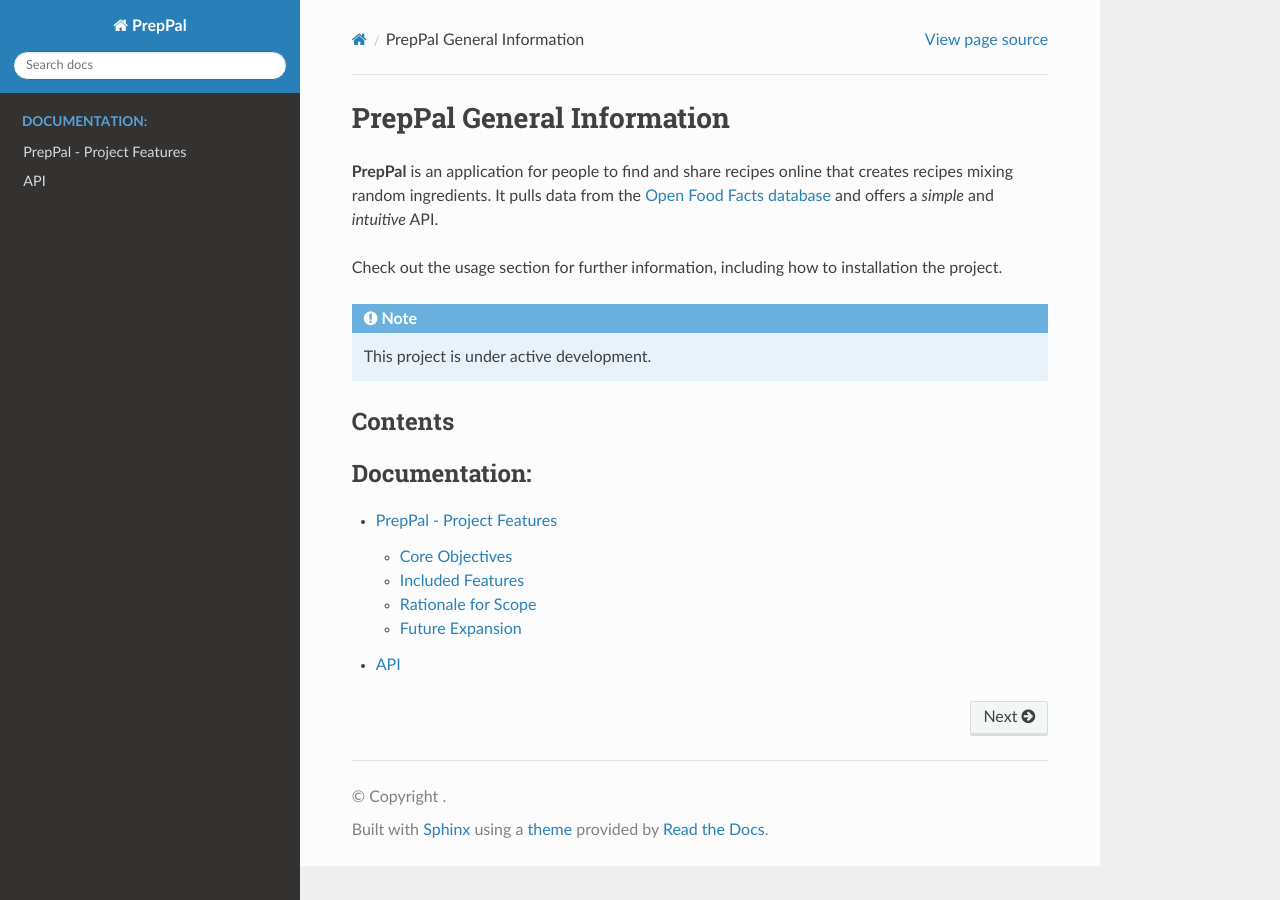
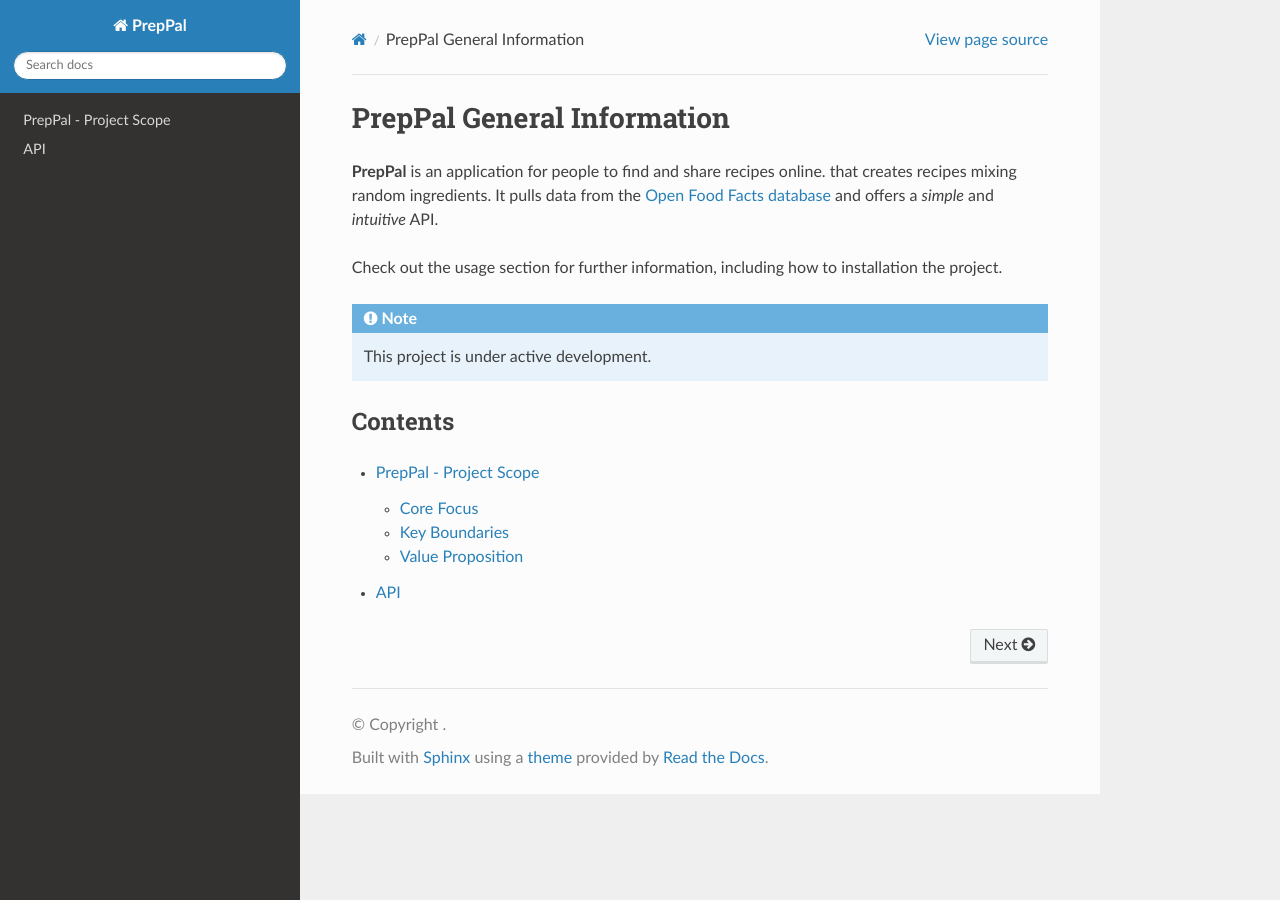
Before and after one commit to UoP-PrepPal/preppal-tutorial, a Sphinx documentation site: the page built from docs/source/index.rst, in a window 1280 px wide. Built offline with Sphinx 7.4.7 and the Read the Docs theme 3.1.0, drawn with Linux system fonts in a browser that asks for light colours; pages that are not in the unit, such as notebooks, are missing from menus.

Commit message:
Update index.rst

```diff
--- a/docs/source/index.rst
+++ b/docs/source/index.rst
@@ -1,21 +1,25 @@
 PrepPal General Information
-==========================
+===================================
 
-**PrepPal** is an application for people to find and share recipes online that creates recipes mixing random ingredients. It pulls data from the `Open Food Facts database <https://world.openfoodfacts.org/>`_ and offers a *simple* and *intuitive* API.
+**PrepPal** is an application for people to find and share recipes online.
+that creates recipes mixing random ingredients.
+It pulls data from the `Open Food Facts database <https://world.openfoodfacts.org/>`_
+and offers a *simple* and *intuitive* API.
 
-Check out the :doc:`usage` section for further information, including how to :ref:`installation` the project.
+
+
+Check out the :doc:`usage` section for further information, including
+how to :ref:`installation` the project.
 
 .. note::
 
    This project is under active development.
 
+
 Contents
 --------
 
 .. toctree::
-   :maxdepth: 2
-   :caption: Documentation:
-
-   features
-   scope
+   Features
+   Scope
    api
```
